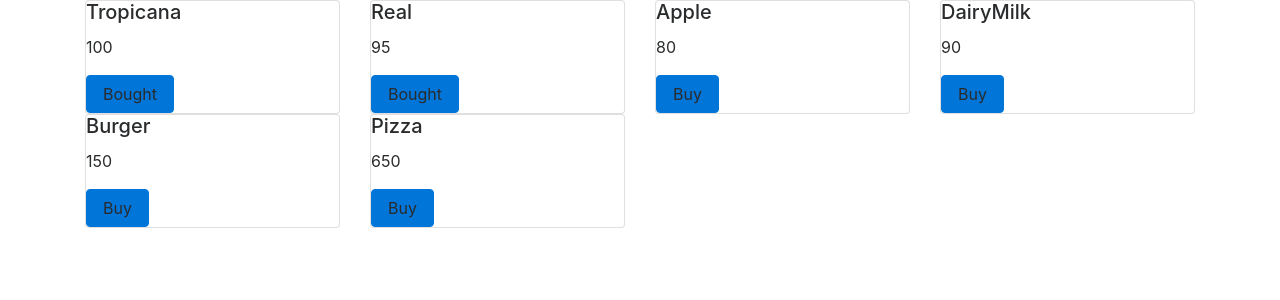
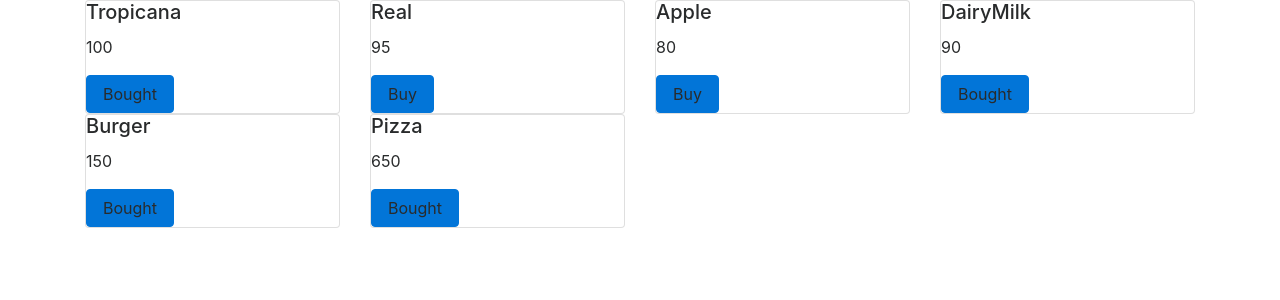
Before and after one commit to arindamCODE/BillingApp, an Angular app: page /grid in a window 1280 px wide. Shown: the top 300 px of the page. Built offline with nearby package versions, Linux system fonts and the light colour scheme; data requests are answered from the project's data file.

Commit message:
ChangePurchase Service added

```diff
--- a/db.json
+++ b/db.json
@@ -10,7 +10,7 @@
       "id": 2,
       "productName": "Real",
       "price": 95,
-      "purchase": true
+      "purchase": false
     },
     {
       "id": 3,
@@ -22,19 +22,19 @@
       "id": 4,
       "productName": "DairyMilk",
       "price": 90,
-      "purchase": false
+      "purchase": true
     },
     {
       "id": 5,
       "productName": "Burger",
       "price": 150,
-      "purchase": false
+      "purchase": true
     },
     {
       "id": 6,
       "productName": "Pizza",
       "price": 650,
-      "purchase": false
+      "purchase": true
     }
   ]
 }
--- a/src/app/app.module.ts
+++ b/src/app/app.module.ts
@@ -7,6 +7,7 @@
 import { AppComponent } from './app.component';
 import { ProductGridComponent } from './product-grid/product-grid.component';
 import { ProductTable } from './ProductTable';
+import { ChangePurchaseService } from './change-purchase.service';
 
 const routes: Routes = [
   { path: '', redirectTo: 'grid', pathMatch: 'full'},
@@ -25,7 +26,8 @@
     HttpModule
   ],
   providers: [
-    HttpModule
+    HttpModule,
+    ChangePurchaseService
   ],
   bootstrap: [AppComponent]
 })
--- /dev/null
+++ b/src/app/change-purchase.service.ts
@@ -0,0 +1,49 @@
+import { Injectable } from '@angular/core';
+import { ProductTable } from './ProductTable';
+import { Http, Headers, Response, RequestOptions } from '@angular/http';
+import 'rxjs/add/operator/map';
+
+@Injectable()
+export class ChangePurchaseService {
+
+    url: string;
+    url1: string;
+
+    pro: ProductTable;
+
+    id: number;
+    productName: string;
+    price: number;
+    purchase = false;
+    purchase1 = true;
+  constructor(private http: Http) {
+    this.url = 'http://localhost:3004/productTable';
+  }
+
+  change(pro: ProductTable) {
+    this.id = pro.id;
+    this.productName = pro.productName;
+    this.price = pro.price;
+    this.putPurchase(this.purchase);
+  }
+
+  change1(pro: ProductTable) {
+    this.id = pro.id;
+    this.productName = pro.productName;
+    this.price = pro.price;
+    this.putPurchase(this.purchase1);
+  }
+
+  putPurchase(purchase: boolean) {
+    this.url1 = `${this.url}/${this.id}`;
+
+    this.pro = new ProductTable(this.id, this.productName, this.price, purchase);
+        const headers = new Headers({ 'Content-Type': 'application/json' });
+        const options = new RequestOptions({ headers: headers });
+
+        this.http.put(this.url1, this.pro, options).map(response => response.json())
+            .subscribe(
+            () => { console.log('Success'); }
+            );
+  }
+}
--- a/src/app/product-grid/product-grid.component.ts
+++ b/src/app/product-grid/product-grid.component.ts
@@ -1,6 +1,7 @@
 import { Component, OnInit } from '@angular/core';
 import { ProductTable } from '../ProductTable';
 import { Http } from '@angular/http';
+import { ChangePurchaseService } from '../change-purchase.service';
 
 
 @Component({
@@ -14,7 +15,7 @@
 
   public product: ProductTable[];
 
-  constructor(private http: Http) {
+  constructor(private http: Http, private object: ChangePurchaseService) {
     this.url = 'http://localhost:3004/productTable';
     this.getDetails();
   }
@@ -30,9 +31,11 @@
 
   change(pro: ProductTable) {
     pro.purchase = false;
+    this.object.change(pro);
   }
 
   change1(pro: ProductTable) {
     pro.purchase = true;
+    this.object.change1(pro);
   }
 }
```
Also changed, not shown: 1 other file (tests, documents, lock files or other folders).
